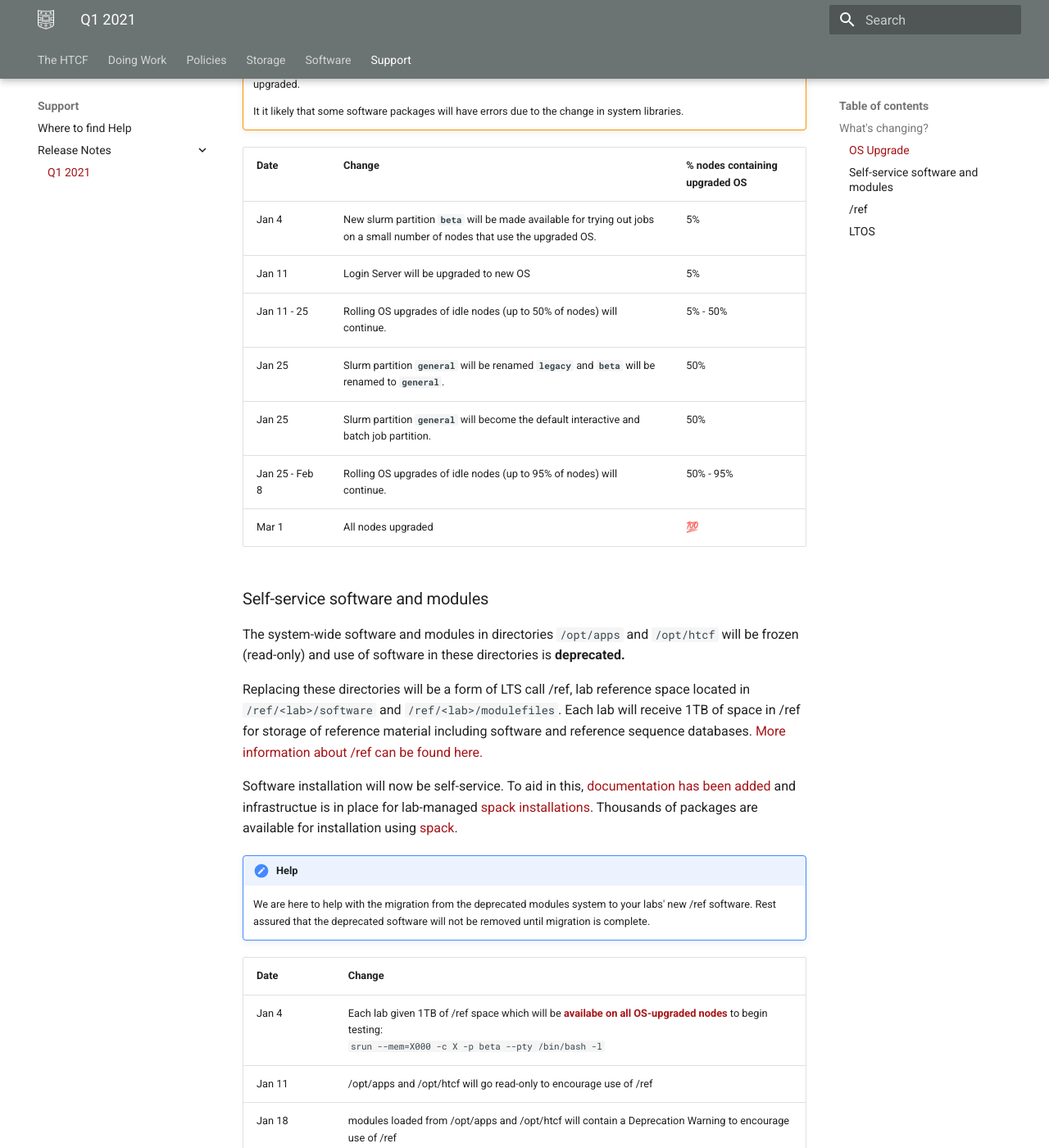
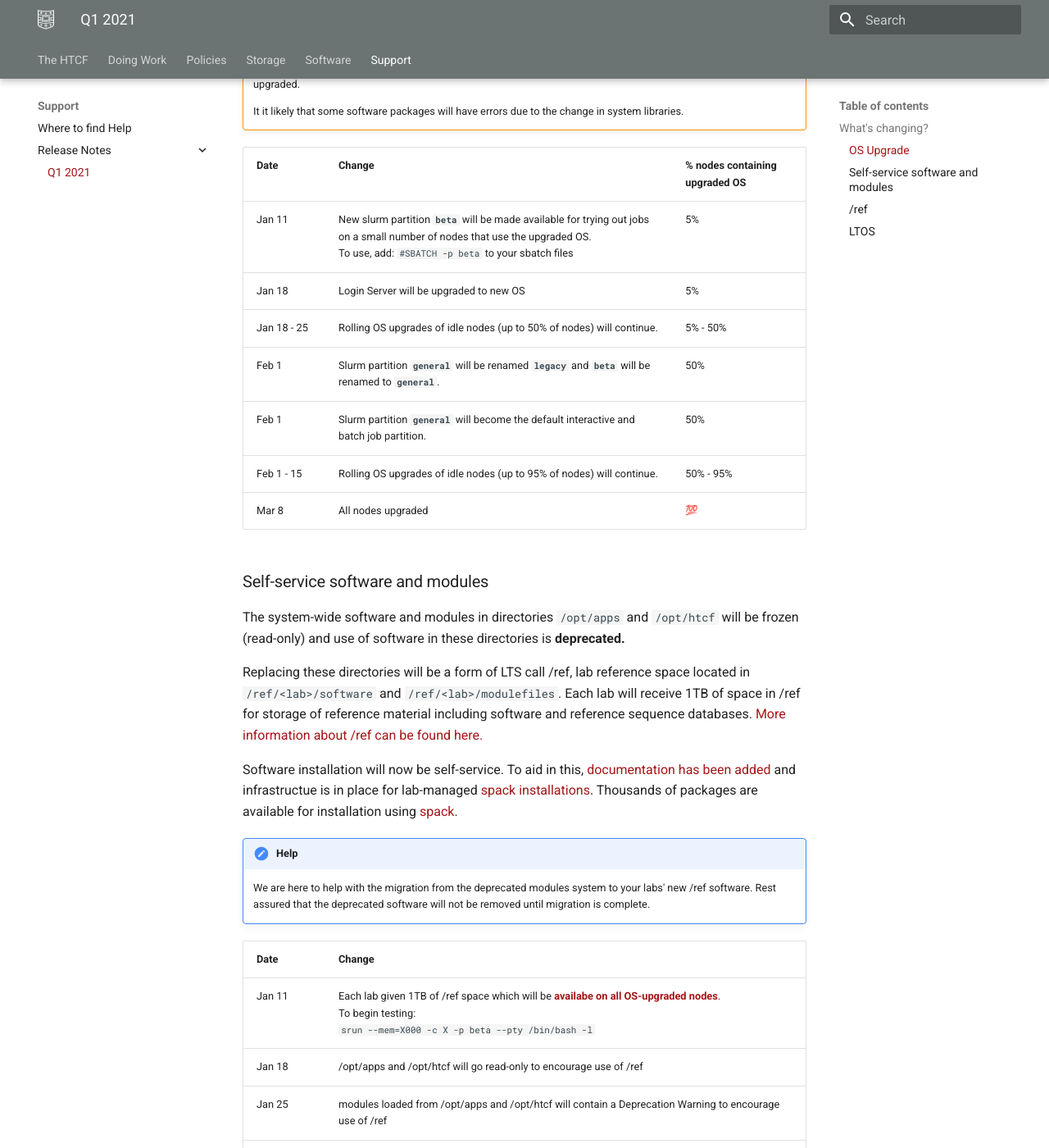
Before and after one commit to htcf/docs, an MkDocs documentation site: the page built from docs/release-notes/2021-q1.md, in a window 1280 px wide and 1400 px high, scrolled down 1726 px. Shown: the whole window at 82% size. Built offline with MkDocs 1.6.1 and Material for MkDocs 9.7.7, drawn with Linux system fonts in a browser that asks for light colours; emoji names are drawn with the system emoji font; some of the changed text lies outside the part shown.

Commit message:
update dates

```diff
--- a/docs/release-notes/2021-q1.md
+++ b/docs/release-notes/2021-q1.md
@@ -46,13 +46,13 @@ All nodes (including the login server) will be upgraded from Ubuntu 16.04 to Ubu
 
 | Date | Change | % nodes containing upgraded OS |
 | - | - | - |
-| Jan 4 | New slurm partition **`beta`** will be made available for trying out jobs on a small number of nodes that use the upgraded OS. | 5% |
-| Jan 11 | Login Server will be upgraded to new OS | 5% |
-| Jan 11 - 25 | Rolling OS upgrades of idle nodes (up to 50% of nodes) will continue. | 5% - 50% |
-| Jan 25 | Slurm partition **`general`** will be renamed **`legacy`** and **`beta`** will be renamed to **`general`**. | 50% |
-| Jan 25 | Slurm partition **`general`** will become the default interactive and batch job partition. | 50% |
-| Jan 25 - Feb 8 | Rolling OS upgrades of idle nodes (up to 95% of nodes) will continue. | 50% - 95% |
-| Mar 1 | All nodes upgraded | :100: |
+| Jan 11 | New slurm partition **`beta`** will be made available for trying out jobs on a small number of nodes that use the upgraded OS. <br/> To use, add: `#SBATCH -p beta` to your sbatch files | 5% |
+| Jan 18 | Login Server will be upgraded to new OS | 5% |
+| Jan 18 - 25 | Rolling OS upgrades of idle nodes (up to 50% of nodes) will continue. | 5% - 50% |
+| Feb 1 | Slurm partition **`general`** will be renamed **`legacy`** and **`beta`** will be renamed to **`general`**. | 50% |
+| Feb 1 | Slurm partition **`general`** will become the default interactive and batch job partition. | 50% |
+| Feb 1 - 15 | Rolling OS upgrades of idle nodes (up to 95% of nodes) will continue. | 50% - 95% |
+| Mar 8 | All nodes upgraded | :100: |
 
 ### Self-service software and modules
 
@@ -67,11 +67,11 @@ Software installation will now be self-service.  To aid in this, [documentation
 
 | Date | Change |
 | - | - |
-| Jan 4 | Each lab given 1TB of /ref space which will be [**availabe on all OS-upgraded nodes**](#cluster-wide-operating-system-upgrade) to begin testing: <br/> `srun --mem=X000 -c X -p beta --pty /bin/bash -l` |
-| Jan 11 | /opt/apps and /opt/htcf will go read-only to encourage use of /ref  |
-| Jan 18 | modules loaded from /opt/apps and /opt/htcf will contain a Deprecation Warning to encourage use of /ref  |
-| Jan 25 - Mar 1 | modules for software in /opt/apps and /opt/htcf will be incrementally removed
-| Mar 1 | /opt/apps and /opt/htcf directories will be decommissioned.
+| Jan 11 | Each lab given 1TB of /ref space which will be [**availabe on all OS-upgraded nodes**](#cluster-wide-operating-system-upgrade).  <br /> To begin testing: <br/> `srun --mem=X000 -c X -p beta --pty /bin/bash -l` |
+| Jan 18 | /opt/apps and /opt/htcf will go read-only to encourage use of /ref  |
+| Jan 25 | modules loaded from /opt/apps and /opt/htcf will contain a Deprecation Warning to encourage use of /ref  |
+| Mar 1 - 8 | modules for software in /opt/apps and /opt/htcf will be incrementally removed
+| Mar 8 | /opt/apps and /opt/htcf directories will be decommissioned.
 
 ### /ref
 
@@ -80,13 +80,13 @@ Software installation will now be self-service.  To aid in this, [documentation
 
 | Date | Change |
 | - | - |
-| Jan 4 | Each lab given 1TB of /ref space which will be [**availabe on all OS-upgraded nodes**](#cluster-wide-operating-system-upgrade) to begin testing: <br/> `srun --mem=X000 -c X -p beta --pty /bin/bash -l` |
-| Jan 25 | The `/scratch/ref` data directory will be renamed `/scratch/old-ref` to encourage use of `/ref/<lab>/data/` instead. |
-| Mar 1 | `/scratch/old-ref` directory will be decommissioned.
+| Jan 11 | Each lab given 1TB of /ref space which will be [**availabe on all OS-upgraded nodes**](#cluster-wide-operating-system-upgrade) to begin testing: <br/> `srun --mem=X000 -c X -p beta --pty /bin/bash -l` |
+| Feb 1 | The `/scratch/ref` data directory will be renamed `/scratch/old-ref` to encourage use of `/ref/<lab>/data/` instead. |
+| Mar 8 | `/scratch/old-ref` directory will be decommissioned.
 
 ### LTOS
 
 | Date | Change |
 | - | - |
-| Jan 4 | LTOS open for business |
-| Jan 25 | Labs with traditional /lts buckets >= 15TB will be encouraged to consider LTOS for some of their bulky data (such as raw sequence data) |
+| Jan 11 | LTOS open for business |
+| Feb 1 | Labs with traditional /lts buckets >= 15TB will be encouraged to consider LTOS for some of their bulky data (such as raw sequence data) |
```
